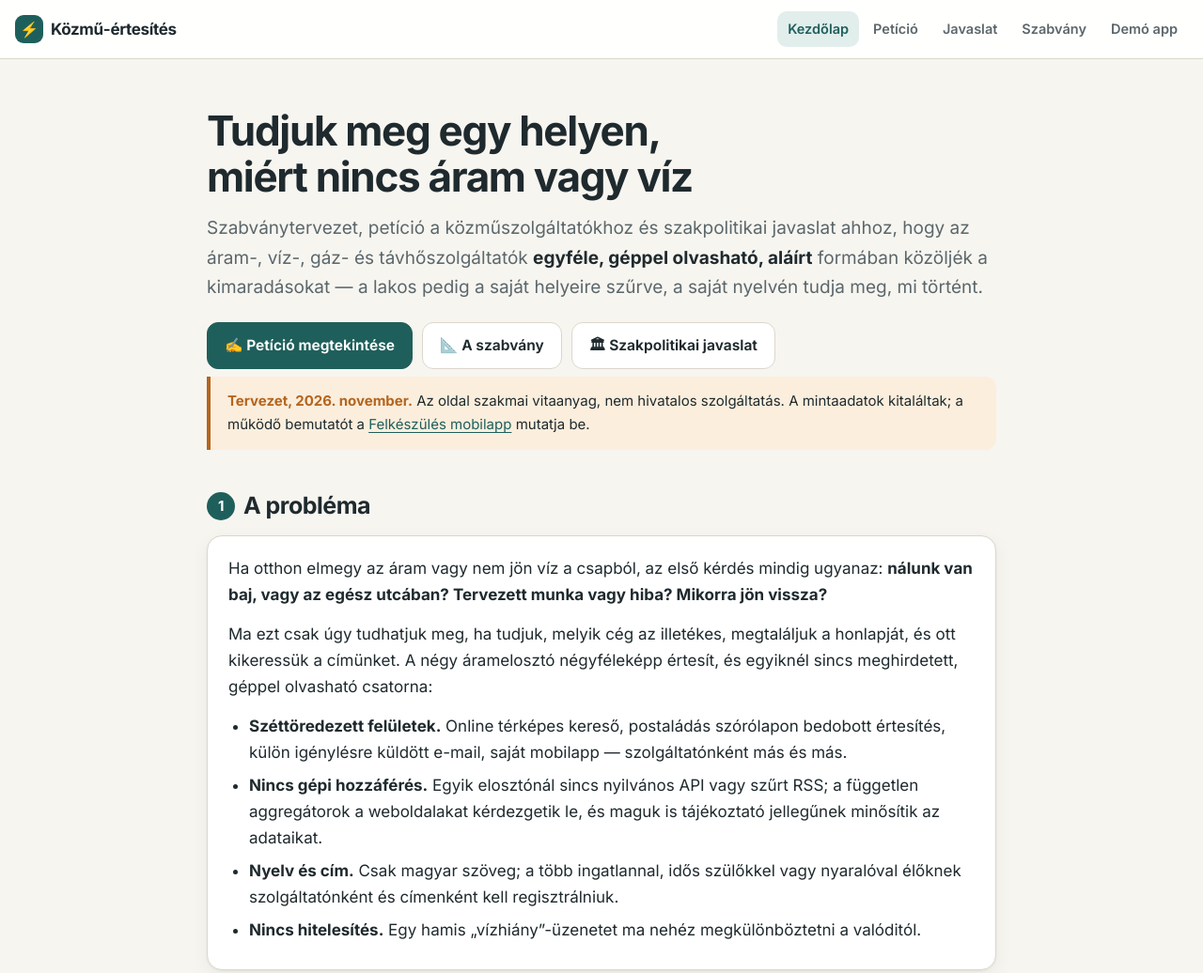
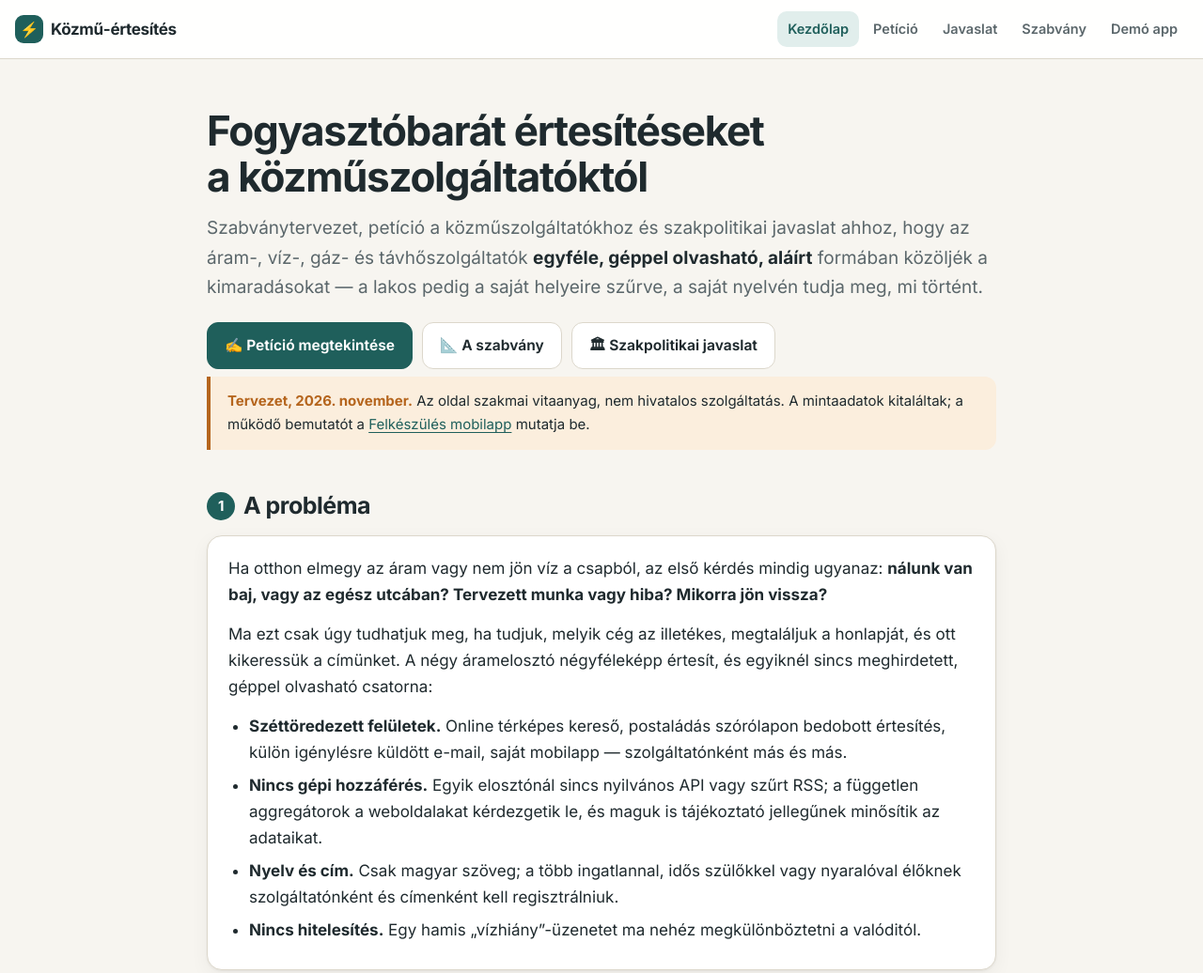
Before and after one commit to madcsaba/kozmu-ertesites, a plain HTML site: page index.html in a window 1280 px wide. Shown: the top 1036 px of the page at 94% size. Drawn offline with Linux system fonts and the light colour scheme.

Commit message:
Főoldal címe: Fogyasztóbarát értesítéseket a közműszolgáltatóktól

```diff
--- a/index.html
+++ b/index.html
@@ -3,10 +3,10 @@
 <head>
 <meta charset="utf-8">
 <meta name="viewport" content="width=device-width, initial-scale=1">
-<title>Közmű-kimaradási értesítés – szabvány, petíció, javaslat</title>
+<title>Fogyasztóbarát értesítéseket a közműszolgáltatóktól</title>
 <meta name="description" content="Egységes, géppel olvasható, aláírt közmű-kimaradási értesítés: szabványtervezet, petíció a szolgáltatókhoz és szakpolitikai javaslat.">
 <meta property="og:type" content="website">
-<meta property="og:title" content="Közmű-kimaradási értesítés – tudjuk meg egy helyen, miért nincs áram vagy víz">
+<meta property="og:title" content="Fogyasztóbarát értesítéseket a közműszolgáltatóktól">
 <meta property="og:description" content="Egységes, géppel olvasható, aláírt közmű-kimaradási értesítés: szabványtervezet, petíció a szolgáltatókhoz és szakpolitikai javaslat.">
 <link rel="stylesheet" href="assets/fonts.css">
 <link rel="stylesheet" href="assets/site.css">
@@ -27,7 +27,7 @@
 <main class="wrap">
 
   <header class="hero">
-    <h1>Tudjuk meg egy helyen, miért nincs áram vagy víz</h1>
+    <h1>Fogyasztóbarát értesítéseket a közműszolgáltatóktól</h1>
     <p class="sub">Szabványtervezet, petíció a közműszolgáltatókhoz és szakpolitikai javaslat ahhoz,
       hogy az áram-, víz-, gáz- és távhőszolgáltatók <strong>egyféle, géppel olvasható, aláírt</strong>
       formában közöljék a kimaradásokat — a lakos pedig a saját helyeire szűrve, a saját nyelvén
```
